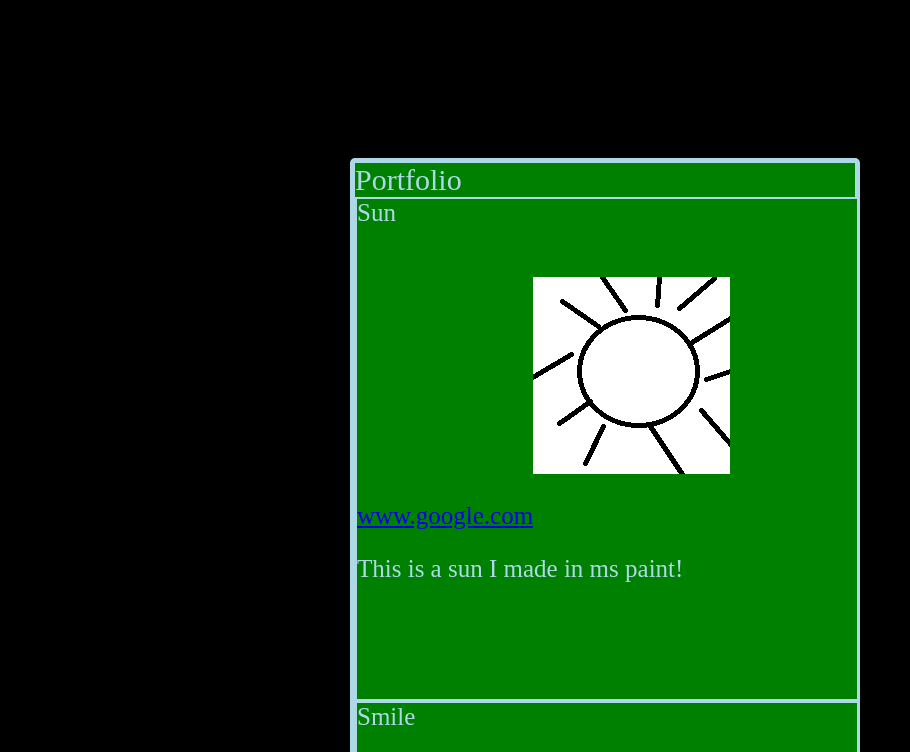
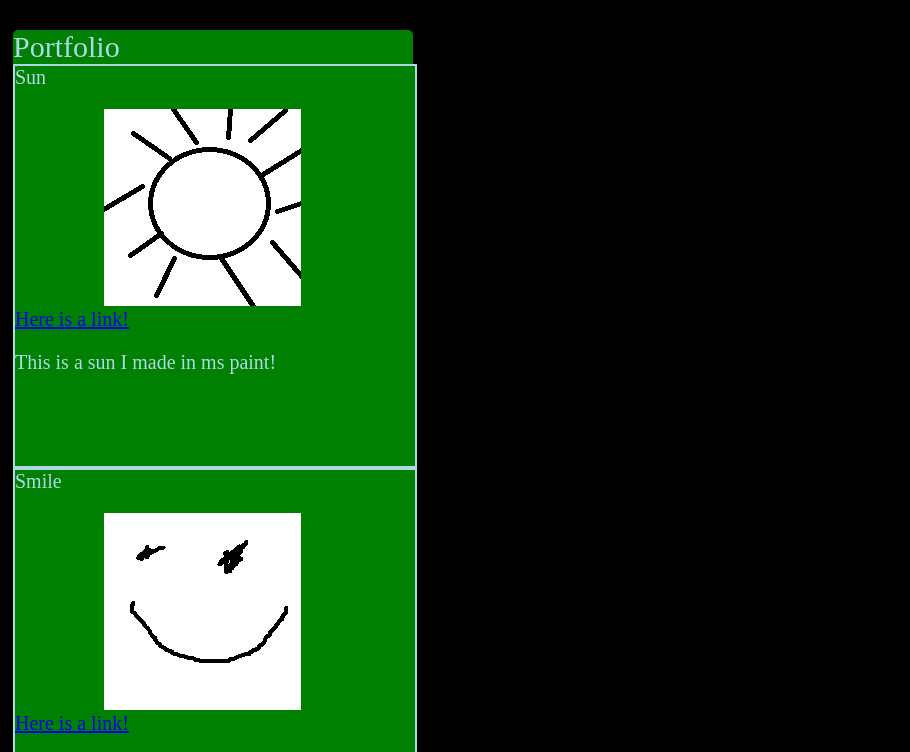
Before and after one commit to endere/Portfolio-Site, a plain HTML site: page index.html in a window 1280 px wide. Both pictures are taken after a click on the element "Portfolio". Shown: the top 752 px of the page, without its empty margins (0-910 px from the left). Drawn offline with nearby package versions, Linux system fonts and the light colour scheme.

Commit message:
transferred DOM rendering from old 201 style to new jquery style.

```diff
--- a/index.html
+++ b/index.html
@@ -5,9 +5,12 @@
     <title>Portfolio Site</title>
       <meta name="viewport" content="width=device-width, initial-scale=1">
       <link rel="stylesheet" href="styles/base.css">
+      <link rel="stylesheet" href="styles/modules.css">
+      <link rel="stylesheet" href="styles/layout.css">
       <script src="https://ajax.googleapis.com/ajax/libs/jquery/3.1.1/jquery.min.js"></script>
   </head>
   <body>
+    <div id="menu">
       <div id="about" class="section">
         About
       </div>
@@ -16,6 +19,13 @@
       </div>
       <div id="portfolio" class="section">
         Portfolio
+        <div class="template">
+          <div class="name">Name</div>
+          <a href="www.yahoo.com">www.yahoo.com</a>
+          <img src="images\template.png" alt="">
+          <p>Template text.</p>
+        </div>
+      </div>
     </div>
     <script src= "javascript\data.js" type="text/javascript"></script>
     <script src= "javascript\home.js" type="text/javascript"></script>
--- a/javascript/home.js
+++ b/javascript/home.js
@@ -1,27 +1,23 @@
 'use strict';
 var portFlag = false;
+var contactFlag = false;
 $(document).ready(function(){
   $('#portfolio').click(function(){
     if (portFlag === false){
-      $('#about').fadeOut(1000);
-      $('#contact').fadeOut(1000);
+      $('#portfolio').animate({
+        top: '-=100',
+        width: '400'
+      }, 1000 );
+      portFlag = true;
+    } else {
       $('#portfolio').animate({
         top: '+=100',
-        left: '+=200',
-        width: '500'
-      }, 1000 );
-      $('.portfolioPiece').slideDown(1000);
-      portFlag = true;
-    } else {
-      $('#about').fadeIn(1000);
-      $('#contact').fadeIn(1000);
-      $('#portfolio').animate({
-        top: '-=100',
-        left: '-=200',
         width: '125'
       }, 1000 );
-      $('.portfolioPiece').slideUp(1000);
       portFlag = false;
     }
+    $('#about').fadeToggle(1000);
+    $('#contact').fadeToggle(1000);
+    $('.portfolioPiece').slideToggle(1000);
   });
 });
--- a/javascript/portfolio.js
+++ b/javascript/portfolio.js
@@ -21,18 +21,27 @@ function portSetup(){
   }
 }
 
-PortfolioObject.prototype.render = function(){
-  console.log('name is' + this.name);
-  createElement('div', 'id', this.name, '', document.getElementById('portfolio'));
-  document.getElementById(this.name).setAttribute('class', 'portfolioPiece');
-  createElement('div', 'class', 'name', this.name, document.getElementById(this.name));
-  createElement('a', 'href', this.link, this.link, document.getElementById(this.name));
-  createElement('img', 'src', this.img, '', document.getElementById(this.name));
-  createElement('p', 'class', 'paragraph', this.description, document.getElementById(this.name));
+PortfolioObject.prototype.toHtml = function(){
+  var $newPortfolioObject = $('div.template').clone();
+  $newPortfolioObject.removeClass('template');
+  $newPortfolioObject.addClass('portfolioPiece');
+  $newPortfolioObject.find('div.name').html(this.name);
+  $newPortfolioObject.find('a').attr('href', this.link);
+  $newPortfolioObject.find('a').html('Here is a link!');
+  $newPortfolioObject.find('img').attr('src', this.img);
+  $newPortfolioObject.find('p').html(this.description);
+  return $newPortfolioObject;
 };
+  // console.log('name is' + this.name);
+  // createElement('div', 'id', this.name, '', document.getElementById('portfolio'));
+  // document.getElementById(this.name).setAttribute('class', 'portfolioPiece');
+  // createElement('div', 'class', 'name', this.name, document.getElementById(this.name));
+  // createElement('a', 'href', this.link, this.link, document.getElementById(this.name));
+  // createElement('img', 'src', this.img, '', document.getElementById(this.name));
+  // createElement('p', 'class', 'paragraph', this.description, document.getElementById(this.name));
 
 portSetup();
-console.log(portObjectArray);
-for (var i = 0; i < portObjectArray.length; i++) {
-  portObjectArray[i].render();
-}
+portObjectArray.forEach(function(i) {
+  $('#portfolio').append(i.toHtml());
+});
+//code heavily drawn from 2nd pair programming lab
--- a/styles/base.css
+++ b/styles/base.css
@@ -1,38 +1,8 @@
 body{
   background-color: black;
-}
-.section{
-  color: lightblue;
-  margin: 50px;
-  width: 125px;
-  background-color: green;
-  align-items: center;
-  font-size: 30px;
-  position: absolute;
-  display: inline;
-  border: 5px solid;
-  border-radius: 5px;
-}
-#about{
-  left: 500px;
-}
-#contact{
-  left: 300px;
-}
-#portfolio{
-  left: 100px;
-}
-.portfolioPiece{
-  width: 500px;
-  height: 500px;
-  display: block;
-  display: none;
-  font-size: 25px;
-  border: 2px solid;
-  background-color: green;
 }
 img{
   position: relative;
   right: 50px;
-  margin: 50px;
+  margin: 20px;
 }
--- /dev/null
+++ b/styles/modules.css
@@ -0,0 +1,35 @@
+#menu{
+  background-color: green;
+}
+.section{
+  color: lightblue;
+  margin: 5px;
+  width: 125px;
+  background-color: green;
+  align-items: center;
+  font-size: 30px;
+  position: absolute;
+  border-bottom: 5px solid;
+  border-radius: 5px;
+}
+#about{
+  top: 25px;
+}
+#contact{
+  top: 75px;
+}
+#portfolio{
+  top: 125px;
+}
+.portfolioPiece{
+  width: 400px;
+  height: 400px;
+  display: block;
+  display: none;
+  font-size: 20px;
+  border: 2px solid;
+  background-color: green;
+}
+.template{
+  display: none;
+}
```
Also changed, not shown: images/template.png (added), styles/layout.css (added). Lines whose indentation alone changed are shown as unchanged.
